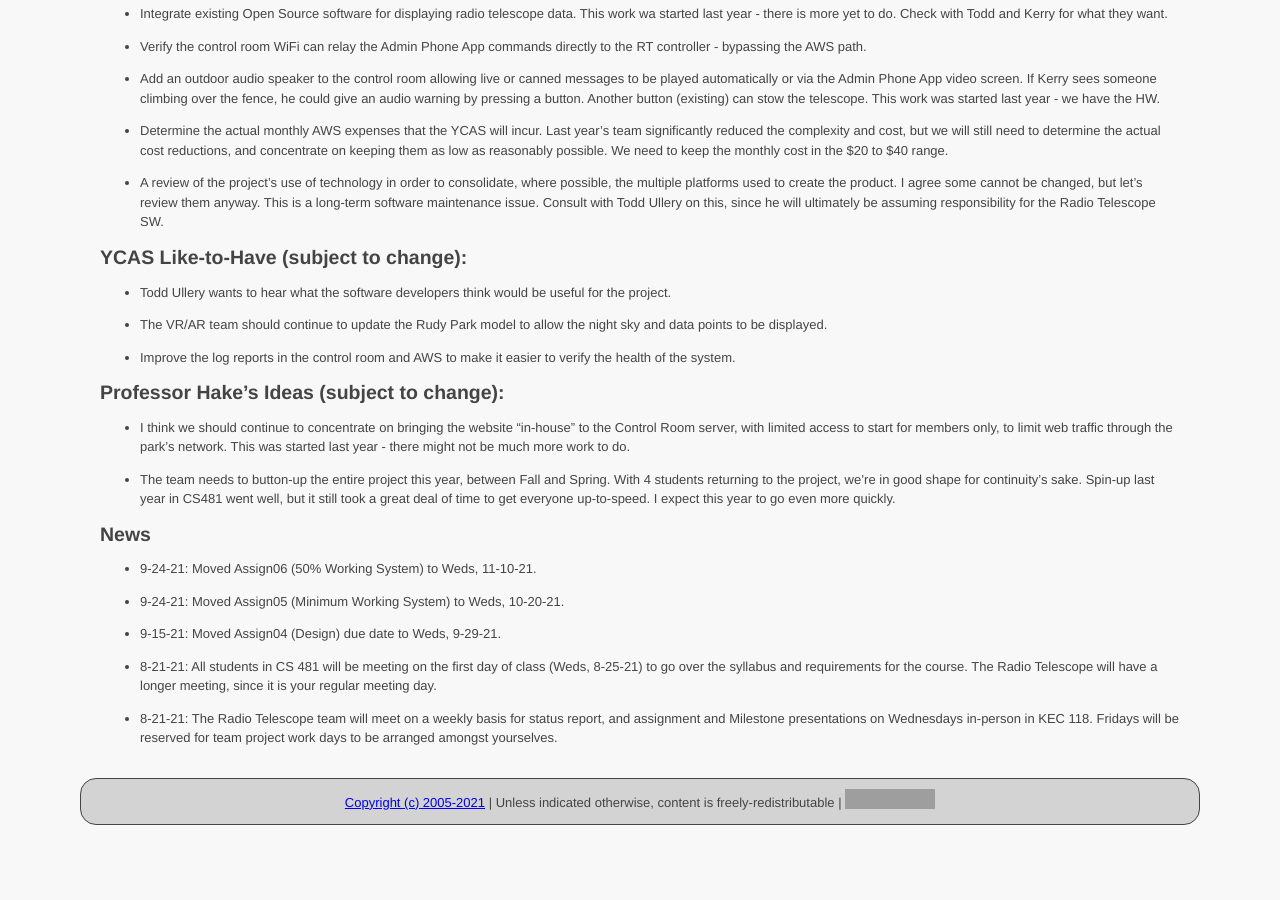
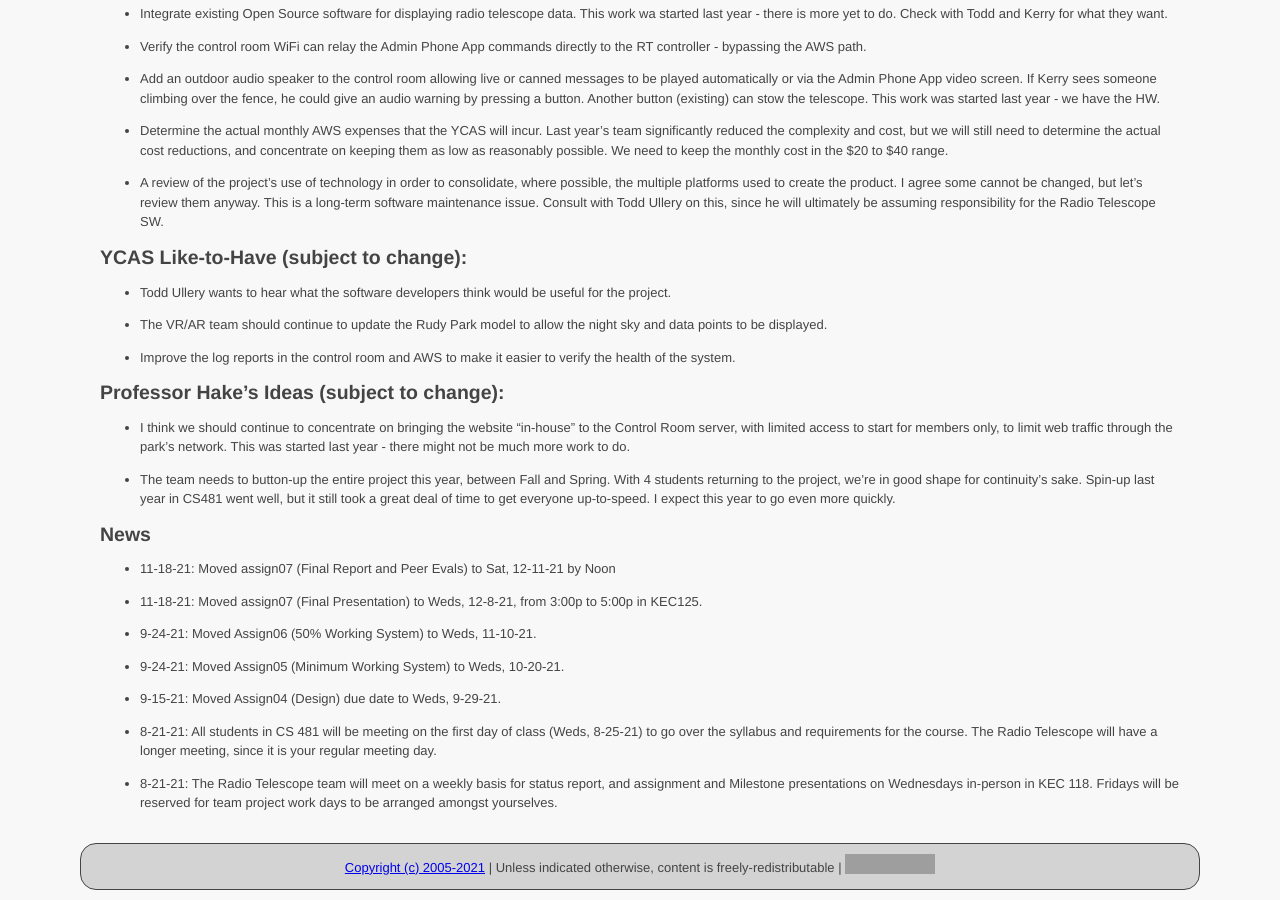
Before and after one commit to ycpcs/cs481-fall2021-RT, a Jekyll site: the page built from index.md, in a window 1280 px wide and 900 px high, scrolled down 757 px. Built offline with Jekyll 4.4.1, drawn with Linux system fonts in a browser that asks for light colours; before the commit the page ends 1592 px from its top, so only the background shows below that; grey boxes are pictures that could not be loaded.

Commit message:
updated assign07 due dates

```diff
--- a/index.md
+++ b/index.md
@@ -61,6 +61,10 @@ NOTE: The primary focus of the coming year's effort is to finish SW development
 * The team needs to button-up the entire project this year, between Fall and Spring.  With 4 students returning to the project, we're in good shape for continuity's sake.  Spin-up last year in CS481 went well, but it still took a great deal of time to get everyone up-to-speed.  I expect this year to go even more quickly.
 
 ## News
+* 11-18-21: Moved assign07 (Final Report and Peer Evals) to Sat, 12-11-21 by Noon
+
+* 11-18-21: Moved assign07 (Final Presentation) to Weds, 12-8-21, from 3:00p to 5:00p in KEC125.
+
 * 9-24-21: Moved Assign06 (50% Working System) to Weds, 11-10-21.
 
 * 9-24-21: Moved Assign05 (Minimum Working System) to Weds, 10-20-21.
```
Also changed, not shown: schedule.md (+1 -1 lines).
